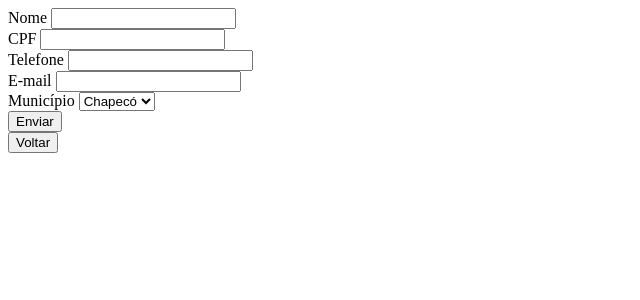
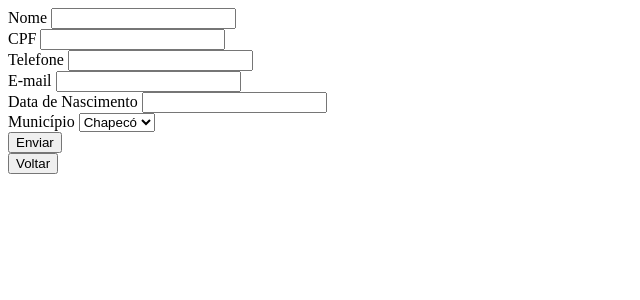
Before and after one commit to JonasFonM/Tai-Aula-2020-Master-Trabalho, a PHP site: page /view/cliente/formClienteView.php in a window 1280 px wide. Shown: the top 300 px of the page, without its empty margins (0-640 px from the left). Run offline with PHP 8.4, Linux system fonts and the light colour scheme; the visitor is signed in with stand-in values (Sample User, id 1); data comes from the database, SQL or seed files in the repository.

Commit message:
Revisitando Cliente

```diff
--- a/control/ClienteController.php
+++ b/control/ClienteController.php
@@ -24,13 +24,9 @@ class ClienteController
         if (
             !empty($dados['nome']) && !empty($dados['telefone']) &&
             !empty($dados['cpf']) &&  !empty($dados['email']) &&
-            !empty($dados) && !empty($dados['municipio_id'])
+            !empty($dados['data_nasc']) && !empty($dados['municipio_id'])
         ) {
-            /*
-            $municipio_id = $dados['municipio_id'];
-            unset($dados['municipio_id']);
-            array_push($dados, ['municipio_id' => intval($municipio_id)]);
-*/
+
             $this->model::insert($dados);
 
             echo "<script>alert('Registro inserido com sucesso!')</script>";
@@ -44,7 +40,7 @@ class ClienteController
         if (
             !empty($dados['nome']) && !empty($dados['telefone']) &&
             !empty($dados['cpf']) &&  !empty($dados['email']) &&
-            !empty($dados['municipio_id'])
+            !empty($dados['data_nasc']) && !empty($dados['municipio_id'])
         ) {
             $this->model::update($dados);
             echo "<script>alert('Registro alterado com sucesso!')</script>";
--- a/lib/util.php
+++ b/lib/util.php
@@ -4,7 +4,7 @@ function verificarLogin(){
     if(empty($_SESSION['usuario'])){
 
         session_destroy();
-        header("Location: login.php");
+        header("Location: loginView.php");
     }
 }
 
--- a/view/cliente/formClienteView.php
+++ b/view/cliente/formClienteView.php
@@ -51,6 +51,9 @@ verificarLogin();
         <label>E-mail</label>
         <input type="text" name="email"> <br>
 
+        <label>Data de Nascimento</label>
+        <input type="text" name="data_nasc"> <br>
+
         <label>Município</label>
         <select name="municipio_id">
             <?php
--- a/view/cliente/formEditarClienteView.php
+++ b/view/cliente/formEditarClienteView.php
@@ -61,6 +61,10 @@ verificarLogin();
         <!-- passo valor do atributo e-mail para a propriedade value -->
         <input type="text" name="email" value="<?php echo $objCliente->email; ?>"> <br>
 
+        <label>Data de Nascimento</label>
+        <!-- passo valor do atributo e-mail para a propriedade value -->
+        <input type="text" name="data_nasc" value="<?php echo $objCliente->data_nasc; ?>"> <br>
+
         <label>Município</label>
         <select name="municipio_id">
             <?php
```
